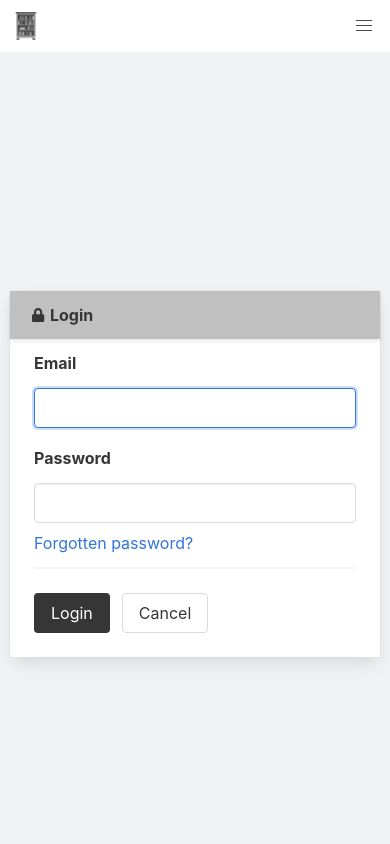
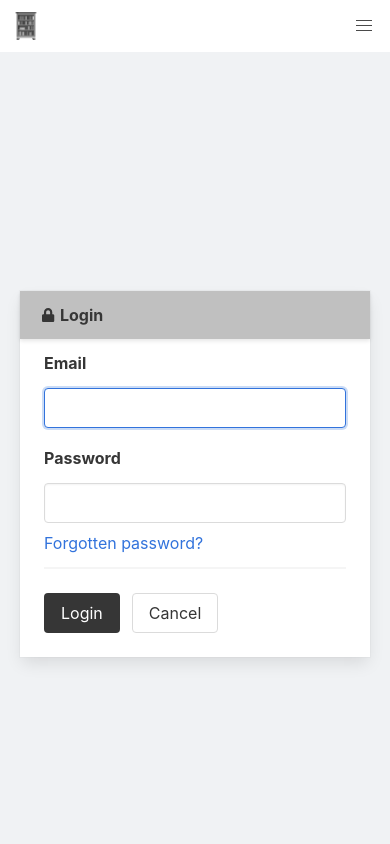
Before and after one commit to ashmidgley/bookshelf, a React (Create React App) app: page /login in a window 390 px wide. Shown: the top 844 px of the page. Built offline with nearby package versions, Linux system fonts and the light colour scheme.

Commit message:
Better spacing on mobile auth ui.

```diff
--- a/src/App.css
+++ b/src/App.css
@@ -119,7 +119,7 @@
   }
 
   .mobile-auth {
-    padding-left: 5px;
-    padding-right: 5px;
+    padding-left: 10px;
+    padding-right: 10px;
   }
 }
```
